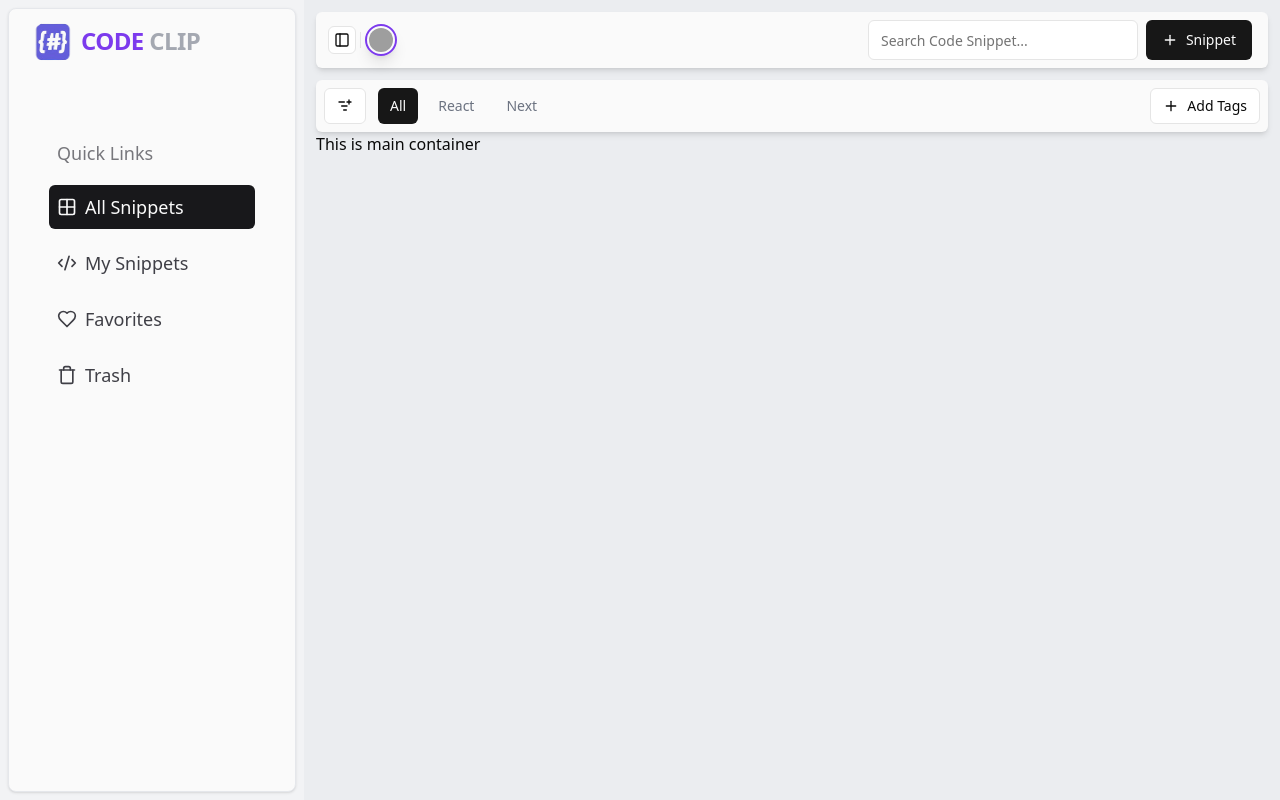
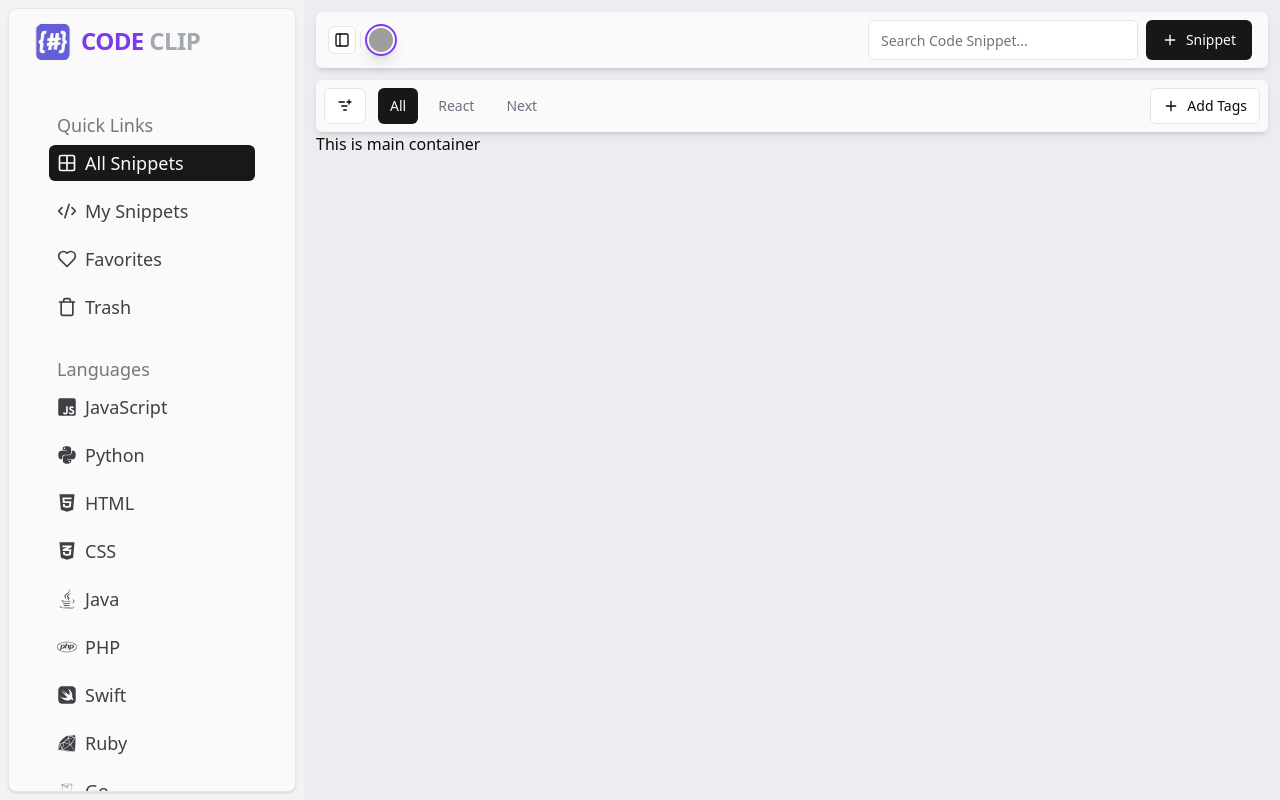
Before and after one commit to dhirajaryaa/Code-Clip-Frontend, a React (Vite) app: page /dashboard in a window 1280 px wide. Built offline with nearby package versions, Linux system fonts and the light colour scheme; grey boxes are pictures that could not be loaded.

Commit message:
style: languages navlinks add on sidebar

```diff
--- a/package.json
+++ b/package.json
@@ -11,6 +11,7 @@
   },
   "dependencies": {
     "@radix-ui/react-avatar": "^1.1.1",
+    "@radix-ui/react-collapsible": "^1.1.1",
     "@radix-ui/react-dialog": "^1.1.2",
     "@radix-ui/react-dropdown-menu": "^2.1.2",
     "@radix-ui/react-separator": "^1.1.0",
@@ -21,6 +22,7 @@
     "lucide-react": "^0.468.0",
     "react": "^18.3.1",
     "react-dom": "^18.3.1",
+    "react-icons": "^5.4.0",
     "react-router-dom": "^7.0.2",
     "tailwind-merge": "^2.5.5",
     "tailwindcss-animate": "^1.0.7"
--- a/src/components/custom/AppSidebar.jsx
+++ b/src/components/custom/AppSidebar.jsx
@@ -8,11 +8,10 @@ import {
     SidebarGroupLabel,
     SidebarHeader,
     SidebarMenu,
-    SidebarMenuBadge,
     SidebarMenuButton,
     SidebarMenuItem,
 } from "@/components/ui/sidebar"
-import { Logo } from "."
+import { LanguagesNav, Logo } from "."
 import { Link } from "react-router-dom";
 import { useState } from "react";
 
@@ -56,10 +55,10 @@ const AppSidebar = (props) => {
                     </SidebarMenuItem>
                 </SidebarMenu>
             </SidebarHeader>
-            <SidebarContent className="mt-10 px-8">
+            <SidebarContent className="mt-6 px-8">
                 {/* nav links  */}
                 <SidebarGroup>
-                    <SidebarGroupLabel className="text-lg my-4">Quick Links</SidebarGroupLabel>
+                    <SidebarGroupLabel className="text-lg my-1">Quick Links</SidebarGroupLabel>
                     <SidebarGroupContent>
                         <SidebarMenu className="gap-3">
                             {NavLinks.map((item) => (
@@ -67,7 +66,9 @@ const AppSidebar = (props) => {
                                     <Link
                                         to={item.url}
                                         onClick={() => setIsLinkActive(item.name)}
-                                        className={`flex items-center gap-2 rounded-md p-2 text-lg font-normal text-sidebar-foreground  cursor-pointer  ${isLinkActive === item.name ? "bg-sidebar-primary text-sidebar-primary-foreground" : "hover:bg-sidebar-accent hover:text-sidebar-accent-foreground"} `}>
+                                        className={`flex items-center gap-2 rounded-md  px-2 py-1  text-lg font-normal text-sidebar-foreground  cursor-pointer  ${isLinkActive === item.name ? "bg-sidebar-primary text-sidebar-primary-foreground" : "hover:bg-sidebar-accent hover:text-sidebar-accent-foreground"} `}
+                                        aria-current={isLinkActive === item.name ? "page" : undefined}
+                                    >
                                         {item.icon}
                                         {item.name}
                                     </Link>
@@ -76,6 +77,8 @@ const AppSidebar = (props) => {
                         </SidebarMenu>
                     </SidebarGroupContent>
                 </SidebarGroup>
+                {/* LanguagesNavLinks */}
+                <LanguagesNav />
             </SidebarContent>
         </Sidebar>
     )
--- /dev/null
+++ b/src/components/custom/LanguagesNav.jsx
@@ -0,0 +1,86 @@
+import { SidebarGroup, SidebarGroupContent, SidebarGroupLabel, SidebarMenu } from '../ui/sidebar';
+import { Link } from 'react-router-dom';
+import { FaJava, FaPython, FaJsSquare, FaHtml5, FaCss3Alt, FaPhp, FaSwift } from "react-icons/fa";
+import { DiRuby, DiGo } from "react-icons/di";
+import { useState } from 'react';
+
+function LanguagesNav() {
+    const [isLanguageActive, setIsLanguageActive] = useState("");
+
+    const languages = [
+        {
+            name: "JavaScript",
+            slug: "/languages/javascript",
+            icon: <FaJsSquare size={20} />
+        },
+        {
+            name: "Python",
+            slug: "/languages/python",
+            icon: <FaPython size={20} />
+        },
+        {
+            name: "HTML",
+            slug: "/languages/html",
+            icon: <FaHtml5 size={20} />
+        },
+        {
+            name: "CSS",
+            slug: "/languages/css",
+            icon: <FaCss3Alt size={20} />
+        },
+        {
+            name: "Java",
+            slug: "/languages/java",
+            icon: <FaJava size={20} />
+        },
+        {
+            name: "PHP",
+            slug: "/languages/php",
+            icon: <FaPhp size={20} />
+        },
+        {
+            name: "Swift",
+            slug: "/languages/swift",
+            icon: <FaSwift size={20} />
+        },
+        {
+            name: "Ruby",
+            slug: "/languages/ruby",
+            icon: <DiRuby size={20} />
+        },
+        {
+            name: "Go",
+            slug: "/languages/go",
+            icon: <DiGo size={20} />
+        }
+    ];
+
+    return (
+        <SidebarGroup>
+            <SidebarGroupLabel className="text-lg my-1">Languages</SidebarGroupLabel>
+            <SidebarGroupContent>
+                <SidebarMenu className="gap-3">
+                    {languages.map((item) => (
+                        <nav key={item.name}>
+                            <Link
+                                to={item.slug}
+                                aria-label={`Go to ${item.name}`}
+                                onClick={() => setIsLanguageActive(item.name)}
+                                className={`flex items-center gap-2 rounded-md px-2 py-1 text-lg font-normal text-sidebar-foreground cursor-pointer ${
+                                    isLanguageActive === item.name
+                                        ? "bg-sidebar-primary text-sidebar-primary-foreground"
+                                        : "hover:bg-sidebar-accent hover:text-sidebar-accent-foreground"
+                                }`}
+                            >
+                                {item.icon}
+                                {item.name}
+                            </Link>
+                        </nav>
+                    ))}
+                </SidebarMenu>
+            </SidebarGroupContent>
+        </SidebarGroup>
+    );
+}
+
+export default LanguagesNav;
--- a/src/components/custom/index.js
+++ b/src/components/custom/index.js
@@ -3,11 +3,13 @@ import UserAvatar from "./UserAvatar";
 import AppSidebar from "./AppSidebar";
 import ProtectedRoutes from "./ProtectedRoutes";
 import FilterTags from "./FilterTags";
+import LanguagesNav from "./LanguagesNav";
 
 export {
     Logo,
     UserAvatar,
     AppSidebar,
     ProtectedRoutes,
-    FilterTags
+    FilterTags,
+    LanguagesNav
 }
```
Also changed, not shown: 1 other file (tests, documents, lock files or other folders).
